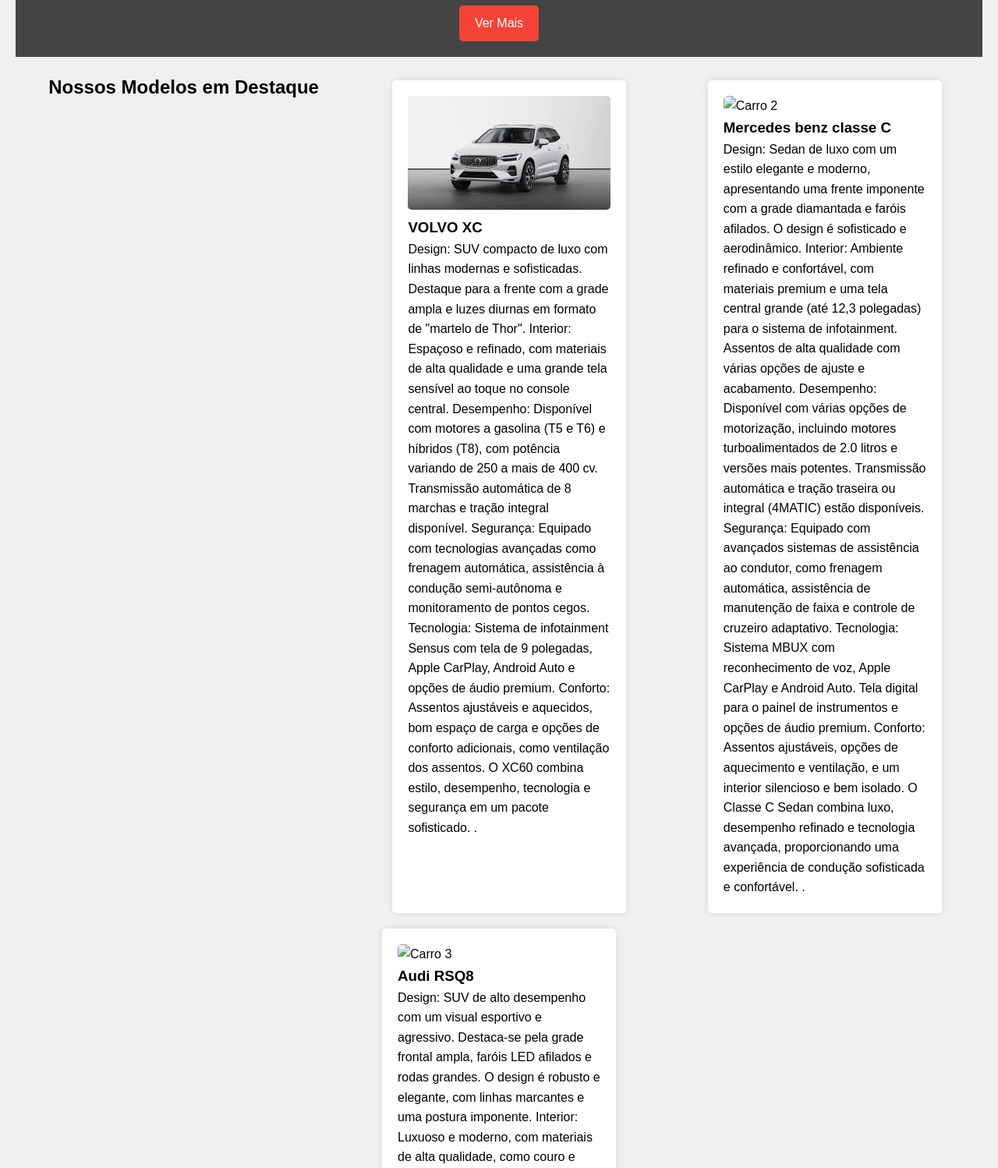
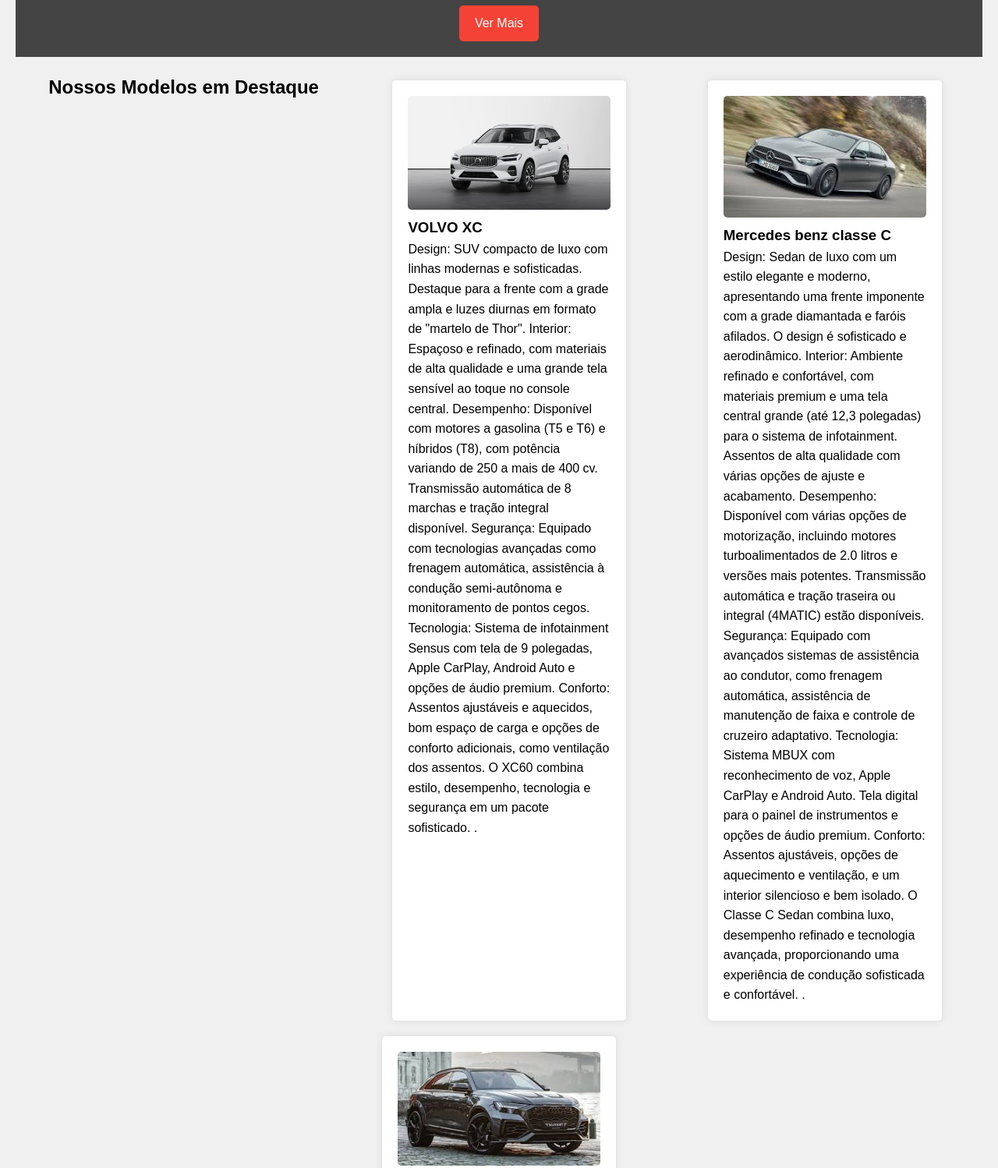
Before and after one commit to Gustavobeppler/Avaliacao2_3b_13, a plain HTML site: page index.html in a window 1280 px wide. Shown: the part 185-1683 px from the top of the page at 78% size. Drawn offline with Linux system fonts and the light colour scheme.

Commit message:
Update index.html

```diff
--- a/index.html
+++ b/index.html
@@ -43,7 +43,7 @@ O XC60 combina estilo, desempenho, tecnologia e segurança em um pacote sofistic
 .</p>
         </div>
         <div class="carro">
-            <img src="carro2.jpg" alt="Carro 2">
+            <img src="carro2.jpeg" alt="Carro 2">
             <h3>Mercedes benz classe C</h3>
             <p>Design: Sedan de luxo com um estilo elegante e moderno, apresentando uma frente imponente com a grade diamantada e faróis afilados. O design é sofisticado e aerodinâmico.
 Interior: Ambiente refinado e confortável, com materiais premium e uma tela central grande (até 12,3 polegadas) para o sistema de infotainment. Assentos de alta qualidade com várias opções de ajuste e acabamento.
@@ -58,7 +58,7 @@ O Classe C Sedan combina luxo, desempenho refinado e tecnologia avançada, propo
 .</p>
         </div>
         <div class="carro">
-            <img src="carro3.jpg" alt="Carro 3">
+            <img src="carro3.jpeg" alt="Carro 3">
             <h3>Audi RSQ8</h3>
             <p>Design: SUV de alto desempenho com um visual esportivo e agressivo. Destaca-se pela grade frontal ampla, faróis LED afilados e rodas grandes. O design é robusto e elegante, com linhas marcantes e uma postura imponente.
 
```
